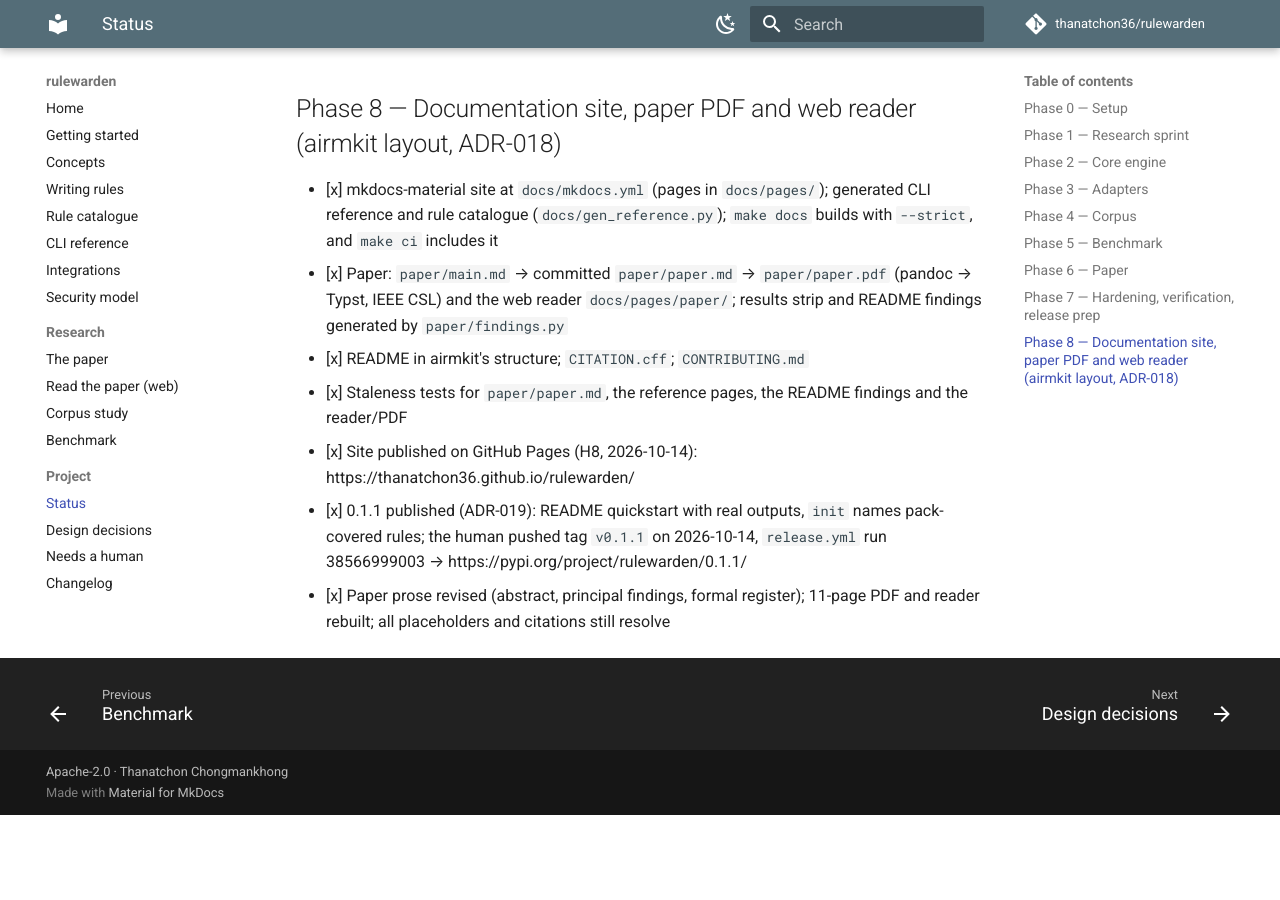
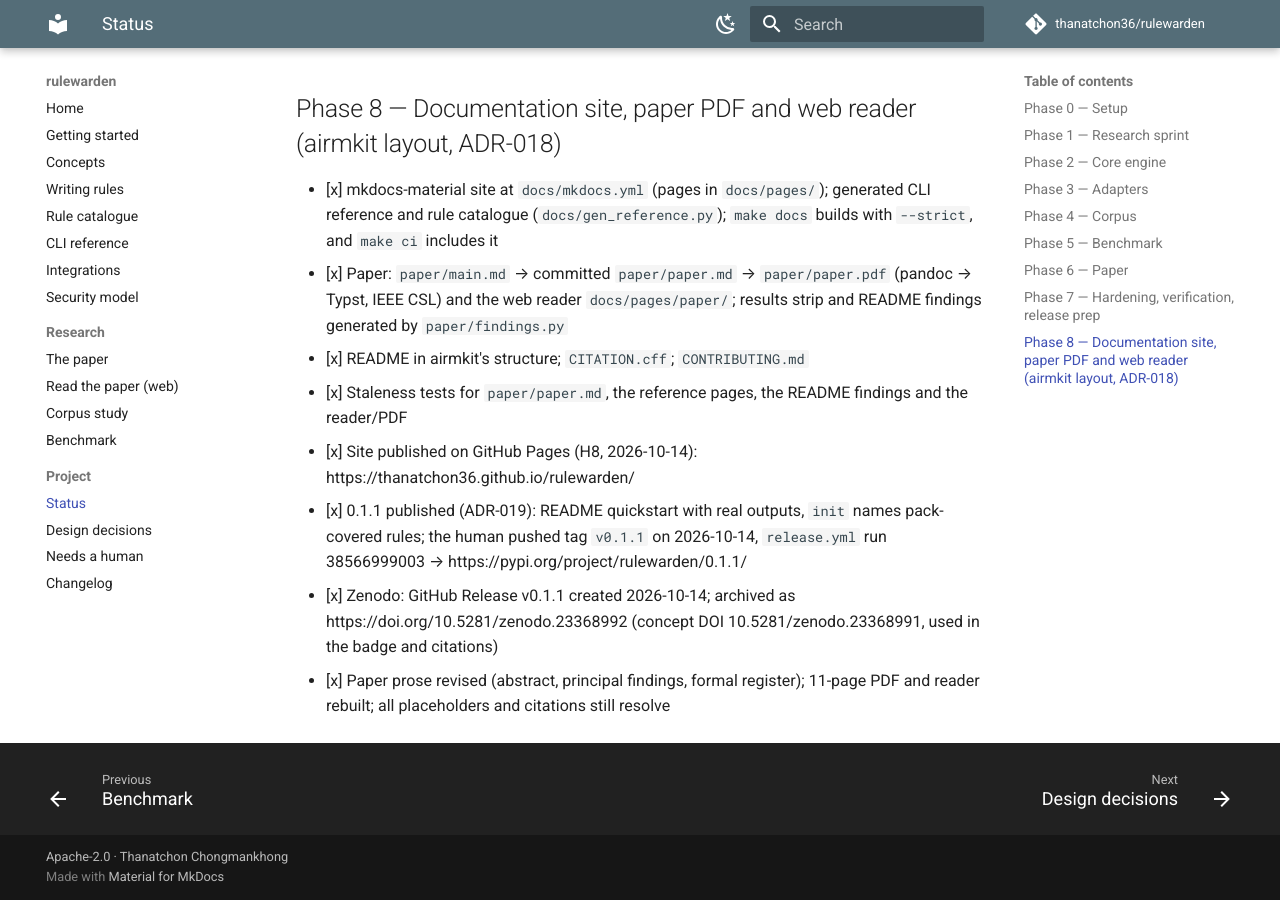
Before and after one commit to thanatchon36/rulewarden, an MkDocs documentation site: the page built from docs/pages/project/status.md, in a window 1280 px wide and 900 px high, scrolled down 3330 px. Built offline with MkDocs 1.6.1 and Material for MkDocs 9.7.7, drawn with Linux system fonts in a browser that asks for light colours; comment, search, counter and statistics services are not loaded; before the commit the page ends 4145 px from its top, so only the background shows below that.

Commit message:
docs: add the Zenodo DOI badge and archive DOI
The v0.1.1 GitHub release was archived by Zenodo. The concept DOI 10.5281/zenodo.23368991
resolves to the latest version and now appears as a badge in the README and on the docs
home page, and in CITATION.cff, the BibTeX entry, the paper appendix and the web reader.

Co-Authored-By: Claude Opus 5.5 <noreply@anthropic.com>

```diff
--- a/STATUS.md
+++ b/STATUS.md
@@ -83,5 +83,7 @@ Incident log (dogfooding evidence, paper §6), 2026-10-14:
 - [x] Site published on GitHub Pages (H8, 2026-10-14): https://thanatchon36.github.io/rulewarden/
 - [x] 0.1.1 published (ADR-019): README quickstart with real outputs, `init` names pack-covered rules; the human
       pushed tag `v0.1.1` on 2026-10-14, `release.yml` run 38566999003 → https://pypi.org/project/rulewarden/0.1.1/
+- [x] Zenodo: GitHub Release v0.1.1 created 2026-10-14; archived as https://doi.org/10.5281/zenodo.23368992
+      (concept DOI 10.5281/zenodo.23368991, used in the badge and citations)
 - [x] Paper prose revised (abstract, principal findings, formal register); 11-page PDF and reader rebuilt; all
       placeholders and citations still resolve
--- a/docs/pages/paper/index.html
+++ b/docs/pages/paper/index.html
@@ -109,7 +109,7 @@ th { font-weight: 500; color: var(--ink-2); border-bottom-color: var(--ink-2); }
   <p class="subtitle">Borrowing Safety-Critical Systems Engineering to Enforce Agent Instruction Files</p>
   <p class="byline">Thanatchon Chongmankhong · October 2026 · <a href="https://github.com/thanatchon36/rulewarden">github.com/thanatchon36/rulewarden</a></p>
   <p class="meta"><b>rulewarden v0.1.1</b> · 300 instruction files · 3,844 rule-like lines · 149 agent runs (+1 pilot) · 58 verified references</p>
-  <ul class="actions"><li><a href="paper.pdf">Download PDF</a></li><li><a href="https://github.com/thanatchon36/rulewarden">Source code</a></li><li><a href="../">Documentation</a></li><li><a href="https://github.com/thanatchon36/rulewarden/blob/main/bench/ANALYSIS_PLAN.md">Pre-registered plan</a></li></ul>
+  <ul class="actions"><li><a href="paper.pdf">Download PDF</a></li><li><a href="https://github.com/thanatchon36/rulewarden">Source code</a></li><li><a href="https://doi.org/10.5281/zenodo.23368991">DOI 10.5281/zenodo.23368991</a></li><li><a href="../">Documentation</a></li><li><a href="https://github.com/thanatchon36/rulewarden/blob/main/bench/ANALYSIS_PLAN.md">Pre-registered plan</a></li></ul>
 </header>
 <section class="abstract" aria-label="Abstract">
   <h2>Abstract</h2>
@@ -750,7 +750,7 @@ th { font-weight: 500; color: var(--ink-2); border-bottom-color: var(--ink-2); }
 <h2 class="unnumbered" id="a.-this-repositorys-own-audit-log">A. This repository’s own audit log</h2>
 <p>rulewarden enforced its own repository’s rules on the agent that built it, from the human lock onwards. Summary of the snapshot <code>paper/data/dogfood_audit.json</code> (generated by <code>paper/snapshot_audit.py</code> from the git-ignored live log): 828 entries from 2026-10-14T06:49:30.228412Z to 2026-10-14T08:55:47.590710Z, hash chain intact; 717 passing and 110 blocking decisions; 17 changes prevented before they were written; 66 self-correction episodes (mean 1.64 blocks before a clean state). Rules that fired: SEC-001 48 (unscannable benchmark transcripts, §6), NAE-001 12 (advisory: test files changed), SH-002 8 (a rule’s own fixture), PRT-002 6, PRT-003 4, SCP-001 2, SCP-003 1, SCP-004 1, SCP-006 2, HYG-004 1. 1 entry records an engine error, the hook crash described in §6, which failed closed. Commands issued by the independent verifier ran under the same hooks and are included (for example its <code>--no-verify</code> attempt, SCP-004). The log has no entries for the edits made while the hooks were disabled (§6), and none from before the human lock.</p>
 <h2 class="unnumbered" id="b.-reproducing-this-paper">B. Reproducing this paper</h2>
-<p><code>make corpus</code> recomputes §4 from <code>corpus/data/</code>. <code>make replay</code> recomputes §5 from <code>bench/recorded/</code> with no API key. <code>make paper</code> renders this document, failing on any unresolved number or unverified citation.</p>
+<p><code>make corpus</code> recomputes §4 from <code>corpus/data/</code>. <code>make replay</code> recomputes §5 from <code>bench/recorded/</code> with no API key. <code>make paper</code> renders this document, failing on any unresolved number or unverified citation. The source code, data and recordings are archived on Zenodo at <a href="https://doi.org/10.5281/zenodo.23368991" class="uri">https://doi.org/10.5281/zenodo.23368991</a>.</p>
 <h1 class="unnumbered" id="bibliography">References</h1>
 <div id="refs" class="references csl-bib-body" data-entry-spacing="0" role="list">
 <div id="ref-gh65961" class="csl-entry" role="listitem">
```
Also changed, not shown: docs/pages/index.md (+3 -0 lines), paper/main.md (+1 -0 lines), paper/paper.md (+1 -0 lines), CHANGELOG.md, README.md, 4 other files.
